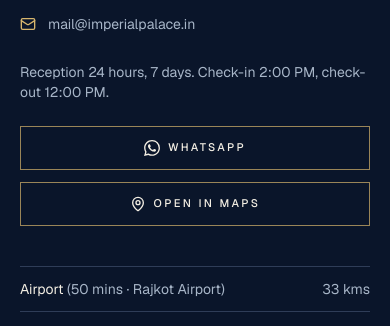
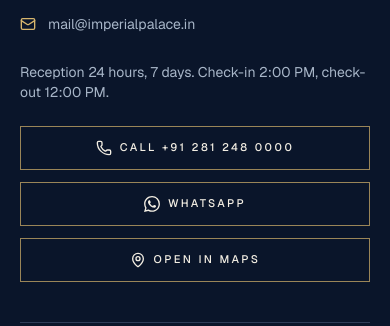
Before and after one commit to liondevloper/theimperialpalace, a React (Vite) app: page /contact in a window 390 px wide. Shown: the part 960-1286 px from the top of the page. Built offline with nearby package versions, Linux system fonts and the light colour scheme; no server answers; the database is empty.

Commit message:
Contact page: show both phone numbers

```diff
--- a/src/pages/contact/page.tsx
+++ b/src/pages/contact/page.tsx
@@ -3,22 +3,17 @@ import PageLayout from "../../components/page-layout.tsx";
 import { EnquiryButton } from "../../components/enquiry-modal.tsx";
 import WhatsappIcon from "../../components/whatsapp-icon.tsx";
 import { PageHero, Reveal, SectionHeading } from "../../components/hotel-page.tsx";
-import { CONTACT_INFORMATION as C, HOTEL_IMAGES } from "../../lib/hotel-data.ts";
+import { CONTACT_INFORMATION as C, HOTEL_IMAGES, contactPhones, mailEmailList, reservationEmailList } from "../../lib/hotel-data.ts";
 import { whatsappUrl } from "../../lib/site-config.ts";
 import { BTN } from "../../lib/styles.ts";
 
-const cleanEmails = (list: unknown): string[] =>
-  Array.isArray(list) ? list.filter((e): e is string => typeof e === "string").map((e) => e.trim()).filter(Boolean) : [];
-
 export default function ContactPage() {
-  // Read at render time so every email added in admin (Contact details) shows here, not just the first.
-  const reservationEmails = cleanEmails(C.reservationEmails);
-  const mailEmails = cleanEmails(C.mailEmails);
+  // Read at render time so every phone and email saved in admin (Contact details) shows here.
+  const phones = contactPhones();
   const emailGroups = [
-    { label: "Reservations", emails: reservationEmails },
-    { label: "Mail", emails: mailEmails },
+    { label: "Reservations", emails: reservationEmailList() },
+    { label: "Mail", emails: mailEmailList() },
   ].filter((g) => g.emails.length > 0);
-  if (emailGroups.length === 0 && C.email) emailGroups.push({ label: "Email", emails: [C.email] });
 
   return (
     <PageLayout title="Contact | The Imperial Palace Rajkot" description="Contact The Imperial Palace, a 5-star hotel on Dr. Yagnik Road, Rajkot. Reservations, weddings, events and general enquiries.">
@@ -31,7 +26,9 @@ export default function ContactPage() {
               <h2 className="font-serif text-2xl text-foreground">{C.name}</h2>
               <address className="mt-4 flex gap-3 text-sm not-italic leading-6 text-muted-foreground"><MapPin className="mt-1 h-4 w-4 shrink-0 text-primary" /><span>{C.addressLines.join(", ")}</span></address>
               <div className="mt-5 space-y-3">
-                <a href={C.phoneHref} className="flex min-h-11 items-center gap-3 text-sm text-muted-foreground hover:text-foreground"><Phone className="h-4 w-4 text-primary" />{C.phone}</a>
+                {phones.map((p) => (
+                  <a key={p.href} href={p.href} className="flex min-h-11 items-center gap-3 text-sm text-muted-foreground hover:text-foreground"><Phone className="h-4 w-4 text-primary" />{p.label}</a>
+                ))}
                 {emailGroups.map((group) => (
                   <div key={group.label}>
                     <span className="block text-[10px] uppercase tracking-[0.25em] text-primary">{group.label}</span>
@@ -42,7 +39,10 @@ export default function ContactPage() {
                 ))}
               </div>
               <p className="mt-4 text-sm text-muted-foreground">Reception {C.reception}. Check-in {C.checkIn}, check-out {C.checkOut}.</p>
-              <div className="mt-6 flex flex-col gap-3 sm:flex-row">
+              <div className="mt-6 flex flex-col flex-wrap gap-3 sm:flex-row">
+                {phones.map((p) => (
+                  <a key={p.href} href={p.href} className={BTN.outline}><Phone className="h-4 w-4" />Call {p.label}</a>
+                ))}
                 <a href={whatsappUrl()} target="_blank" rel="noopener noreferrer" className={BTN.outline}><WhatsappIcon className="h-4 w-4" />WhatsApp</a>
                 <a href={C.mapsUrl} target="_blank" rel="noopener noreferrer" className={BTN.outline}><MapPin className="h-4 w-4" />Open in Maps</a>
               </div>
```
